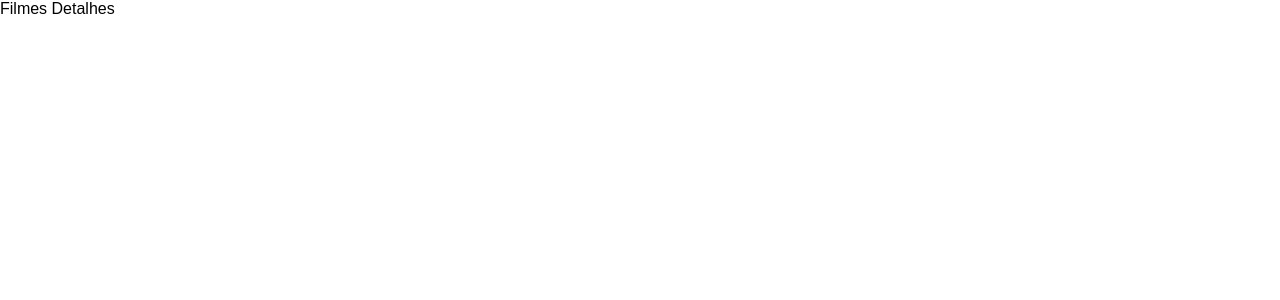
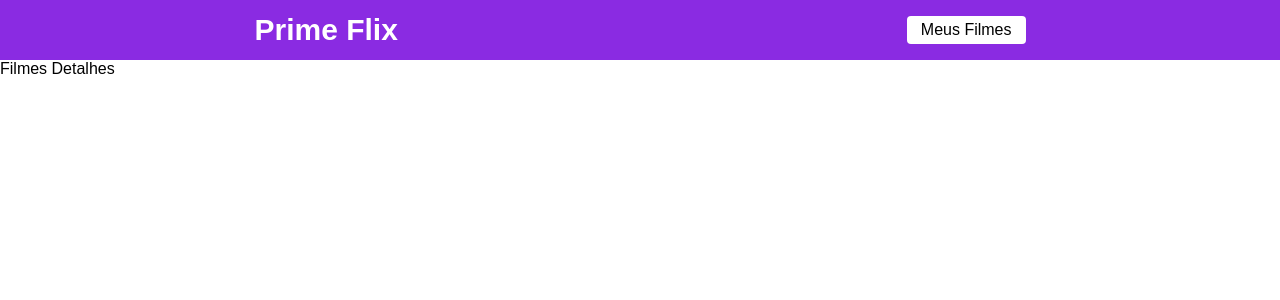
Before and after one commit to zumpchiat/getfilmes, a React (Create React App) app: page /filme/1 in a window 1280 px wide. Shown: the top 300 px of the page. Built offline with nearby package versions, Linux system fonts and the light colour scheme.

Commit message:
config header

```diff
--- /dev/null
+++ b/src/components/Header/index.js
@@ -0,0 +1,15 @@
+import { Link } from "react-router-dom";
+import "./style.css";
+
+function Header() {
+    return (
+        <header>
+
+
+            <Link className="logo" to={"/"}> Prime Flix </Link>
+            <Link className="favoritos" to={"/favoritos"}> Meus Filmes </Link>
+        </header>
+    );
+}
+
+export default Header;
--- /dev/null
+++ b/src/components/Header/style.css
@@ -0,0 +1,29 @@
+header{
+
+    display: flex;
+    align-items: center;
+    width: 100%;
+    justify-content: space-around;
+    height: 60px;
+    background-color: blueviolet;
+
+
+}
+
+.logo{
+    text-decoration: none;
+    font-size: 30px;
+    cursor: pointer;
+    color: white;
+    font-weight: bold;
+}
+
+.favoritos{
+    cursor: pointer;
+    background-color: white;
+    padding: 5px 14px;
+    text-decoration: none;
+    color: black;
+    border-radius: 4px;
+
+}
--- a/src/routes.js
+++ b/src/routes.js
@@ -3,11 +3,13 @@
 
 import Home from "./pages/Home";
 import Filme from "./pages/Filme";
+import Header from "./components/Header";
 
 
 function RoutesApp() {
     return (
         <BrowserRouter>
+            <Header />
             <Routes>
                 <Route path="/" element={<Home />} />
                 <Route path="/filme/:id" element={<Filme />} />
```
